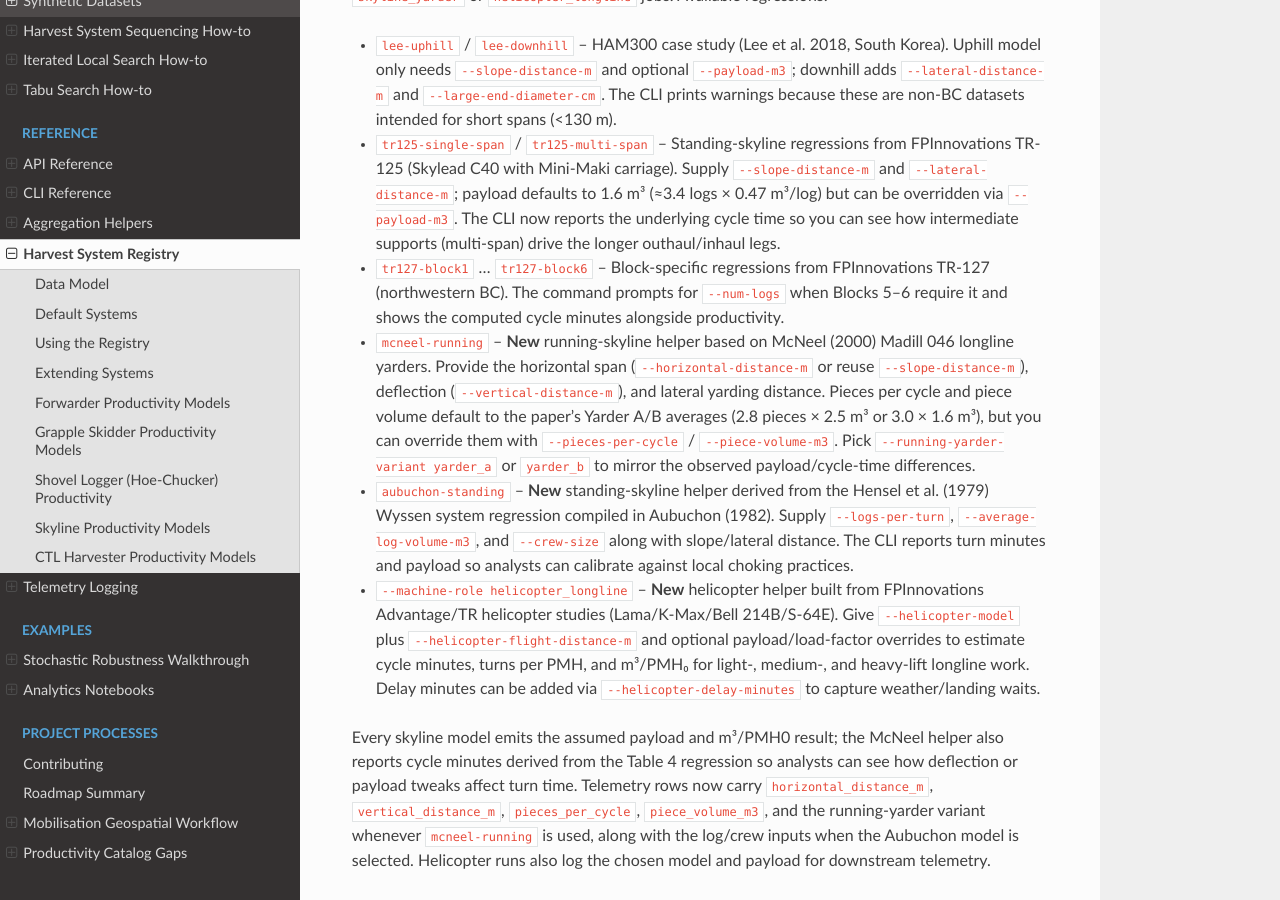
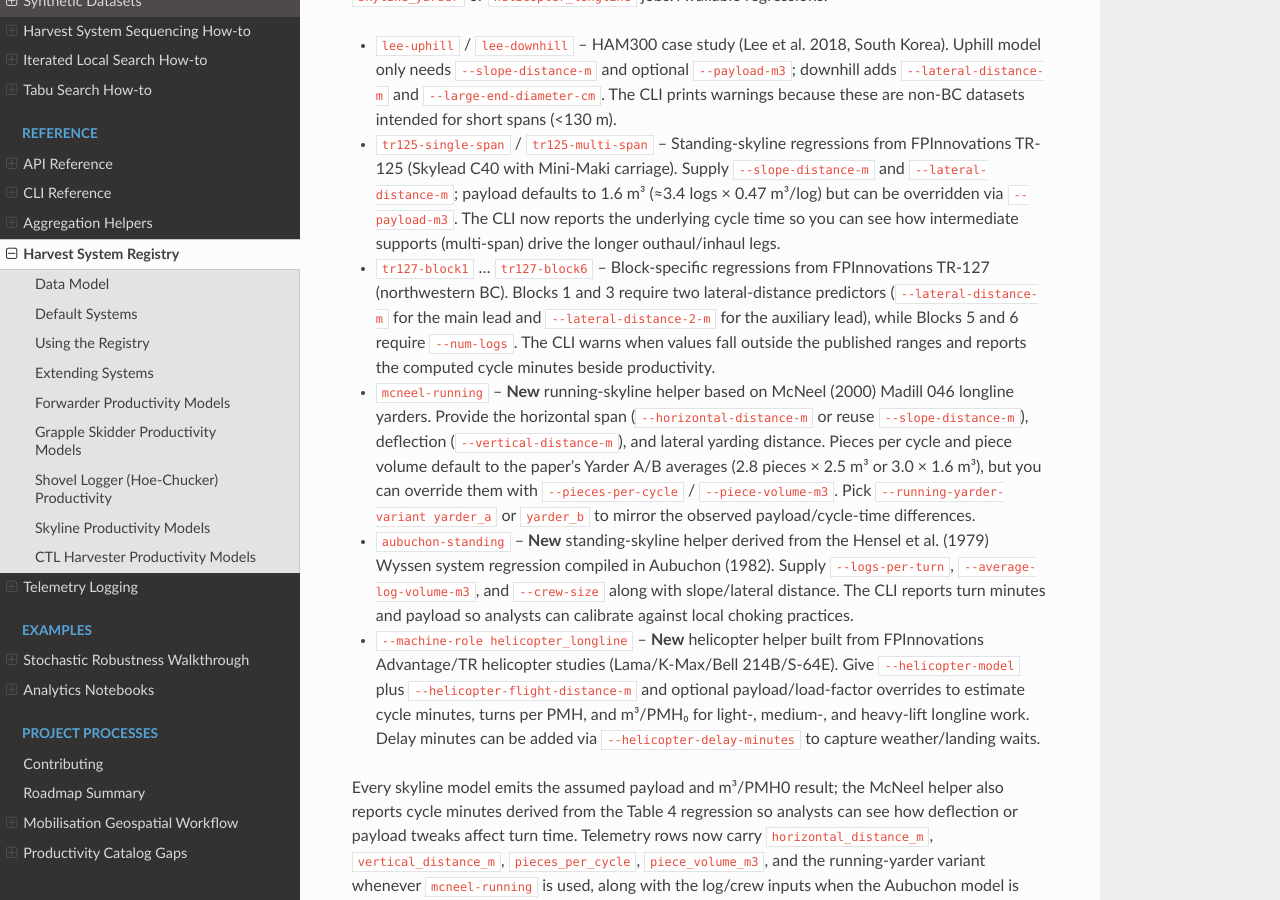
Before and after one commit to UBC-FRESH/fhops, a Sphinx documentation site: the page built from docs/reference/harvest_systems.rst, in a window 1280 px wide and 900 px high, scrolled down 3697 px. Built offline with Sphinx 7.4.7 and the Read the Docs theme 3.1.0, drawn with Linux system fonts in a browser that asks for light colours.

Commit message:
Document TR127 block predictor requirements

```diff
--- a/docs/reference/harvest_systems.rst
+++ b/docs/reference/harvest_systems.rst
@@ -186,8 +186,9 @@ Use ``fhops.dataset estimate-skyline-productivity`` when the block’s harvest s
   CLI now reports the underlying cycle time so you can see how intermediate supports (multi-span) drive
   the longer outhaul/inhaul legs.
 * ``tr127-block1`` … ``tr127-block6`` – Block-specific regressions from FPInnovations TR-127 (northwestern
-  BC). The command prompts for ``--num-logs`` when Blocks 5–6 require it and shows the computed
-  cycle minutes alongside productivity.
+  BC). Blocks 1 and 3 require two lateral-distance predictors (``--lateral-distance-m`` for the main lead and
+  ``--lateral-distance-2-m`` for the auxiliary lead), while Blocks 5 and 6 require ``--num-logs``. The CLI warns
+  when values fall outside the published ranges and reports the computed cycle minutes beside productivity.
 * ``mcneel-running`` – **New** running-skyline helper based on McNeel (2000) Madill 046 longline yarders.
   Provide the horizontal span (``--horizontal-distance-m`` or reuse ``--slope-distance-m``), deflection
   (``--vertical-distance-m``), and lateral yarding distance. Pieces per cycle and piece volume default to the
```
Also changed, not shown: notes/dataset_inspection_plan.md (+1 -1 lines).
